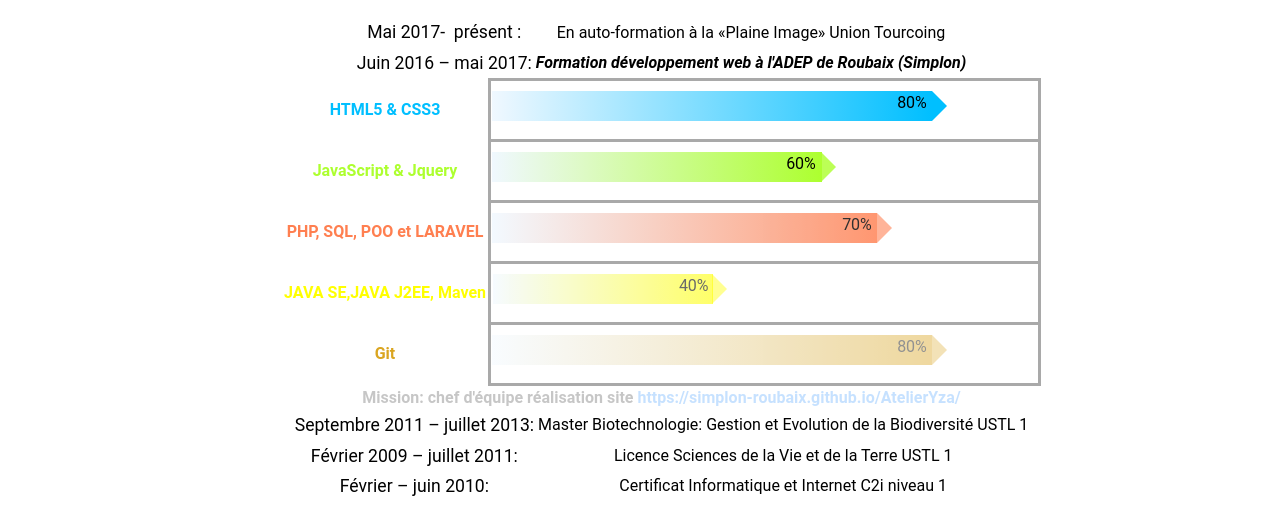
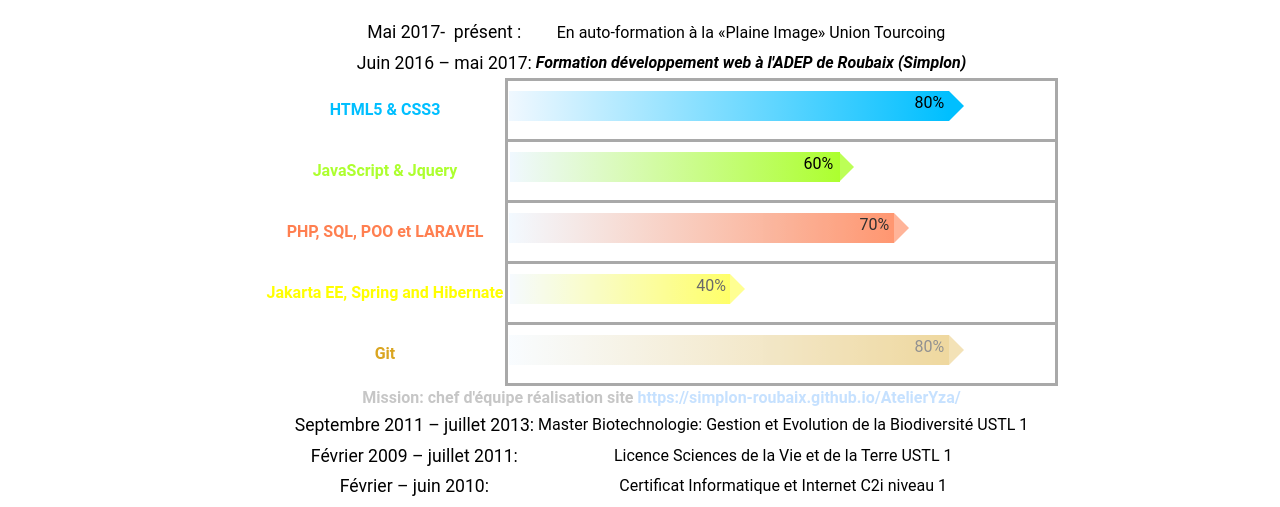
Before and after one commit to NTUMBA/cv1dec2017, a plain HTML site: page index.html in a window 1280 px wide. Shown: the part 284-791 px from the top of the page. Drawn offline with nearby package versions, Linux system fonts and the light colour scheme.

Commit message:
Fixing techno's name to Jakarta

```diff
--- a/index.html
+++ b/index.html
@@ -104,7 +104,7 @@
             </tr>
             <tr>
               <th class="java">
-                JAVA SE,JAVA J2EE, Maven
+                Jakarta EE, Spring and Hibernate
               </th>
               <th class="backEndSkillsJava">
                 <ul>
```
